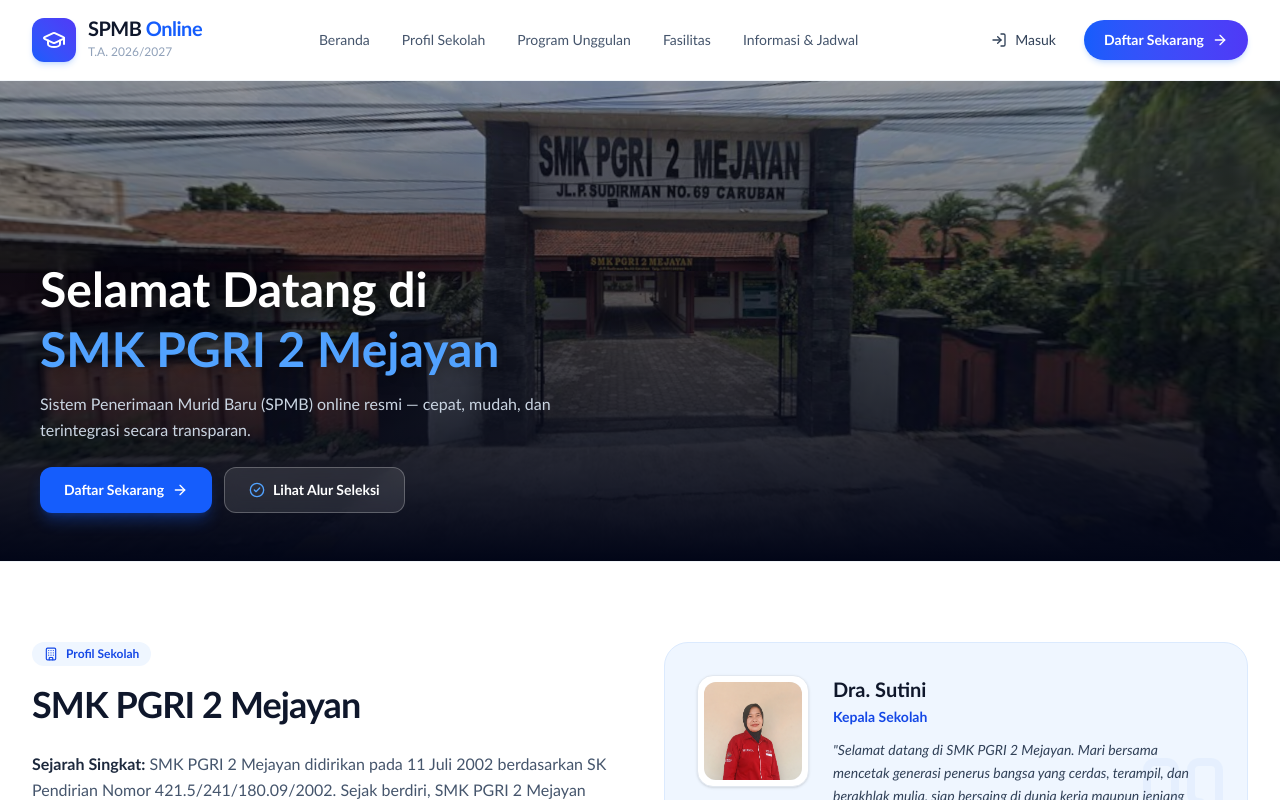
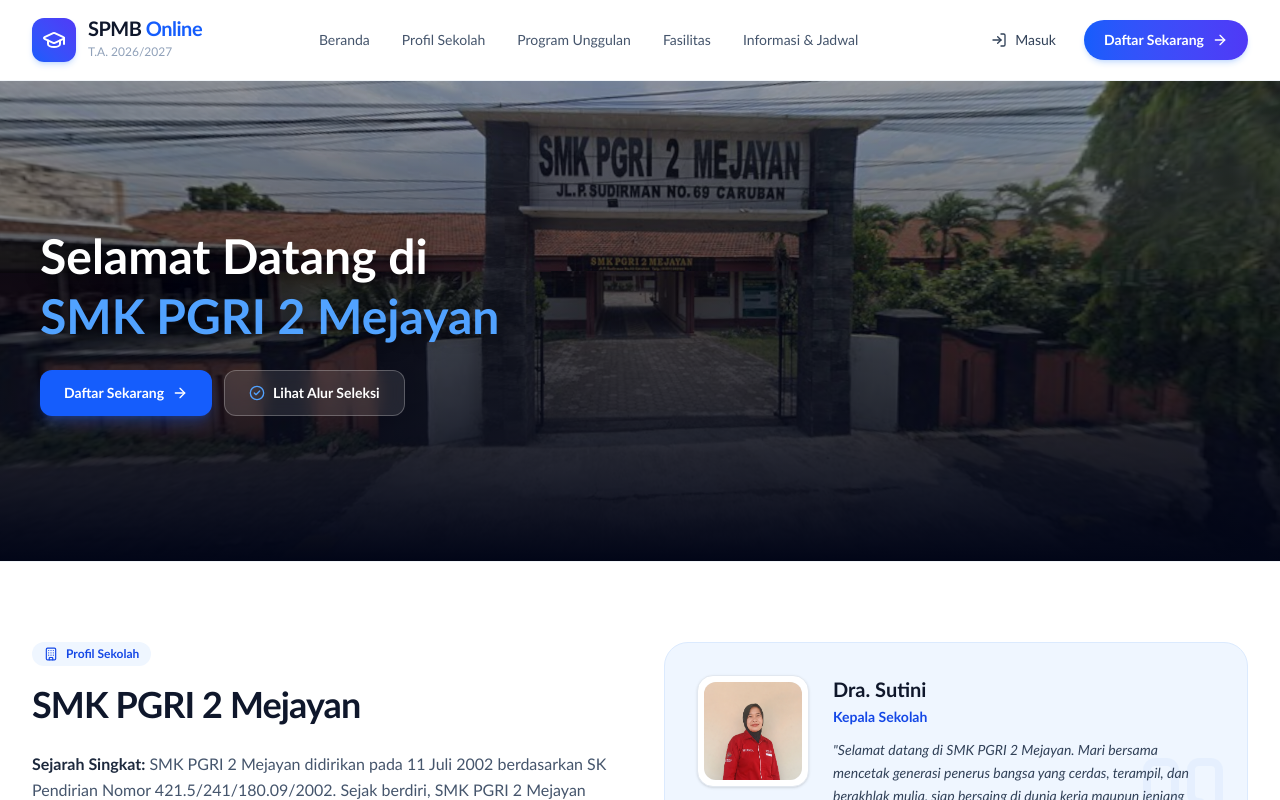
Before and after one commit to fbrnn/PPDB-Web, a Next.js app: page / in a window 1280 px wide. Shown: the top 800 px of the page. Built offline with nearby package versions, Linux system fonts and the light colour scheme; no server answers; the database is empty.

Commit message:
style: vertically center hero content

```diff
--- a/src/components/landing/hero.tsx
+++ b/src/components/landing/hero.tsx
@@ -25,9 +25,9 @@
       {/* Simple dark gradient overlay */}
       <div className="absolute inset-0 bg-gradient-to-t from-slate-950 via-slate-950/60 to-slate-950/30" />
 
-      {/* Content — positioned at bottom-left like Polsek Bendo reference */}
-      <div className="absolute inset-0 flex flex-col justify-end" style={{ zIndex: 10 }}>
-        <div className="max-w-7xl mx-auto w-full px-6 sm:px-8 lg:px-10 pb-8 md:pb-12">
+      {/* Content — vertically centered and aligned left */}
+      <div className="absolute inset-0 flex flex-col justify-center" style={{ zIndex: 10 }}>
+        <div className="max-w-7xl mx-auto w-full px-6 sm:px-8 lg:px-10">
           {/* Main Heading */}
           <motion.h1
             initial={{ opacity: 0, y: 20 }}
@@ -48,8 +48,6 @@
             transition={{ duration: 0.6, delay: 0.2 }}
             className="text-sm sm:text-base text-slate-300 mb-6 max-w-lg leading-relaxed"
           >
-            Sistem Penerimaan Murid Baru (SPMB) online resmi — cepat, mudah,
-            dan terintegrasi secara transparan.
           </motion.p>
 
           {/* CTA Buttons */}
```
